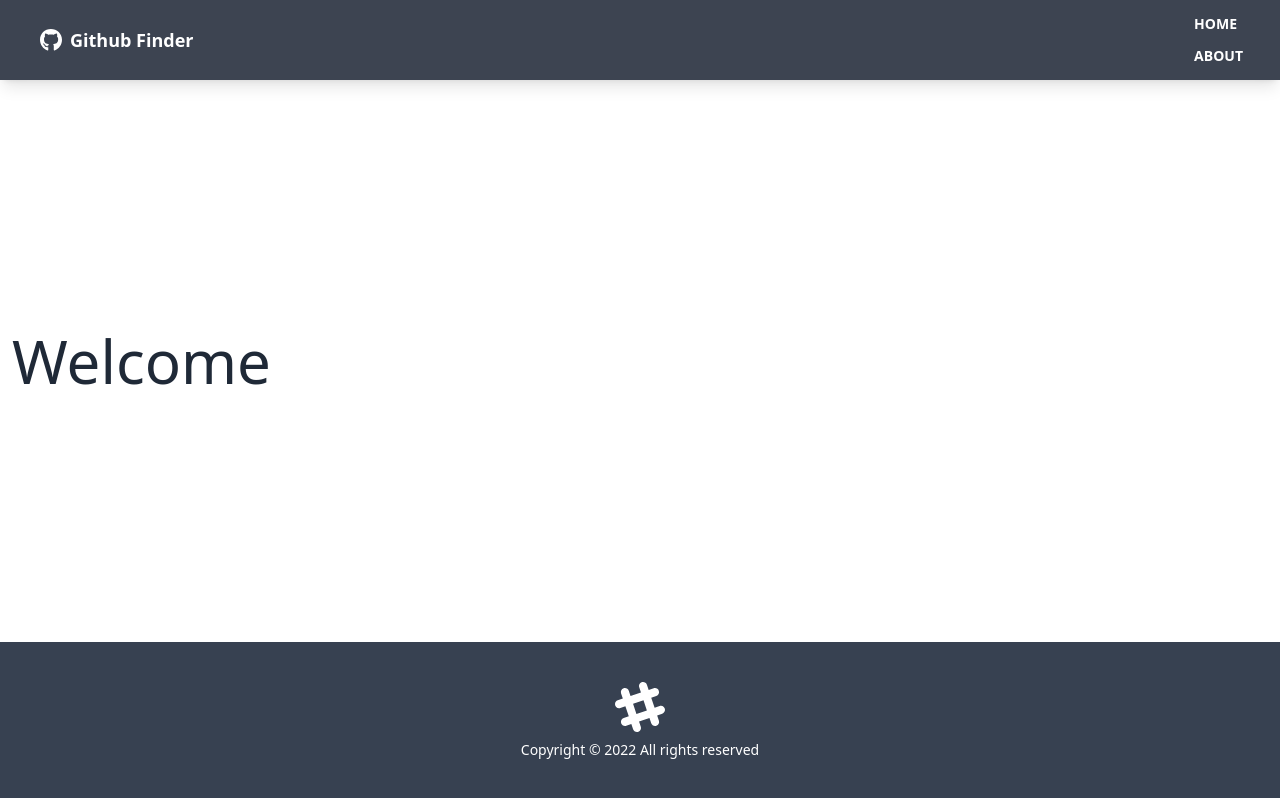
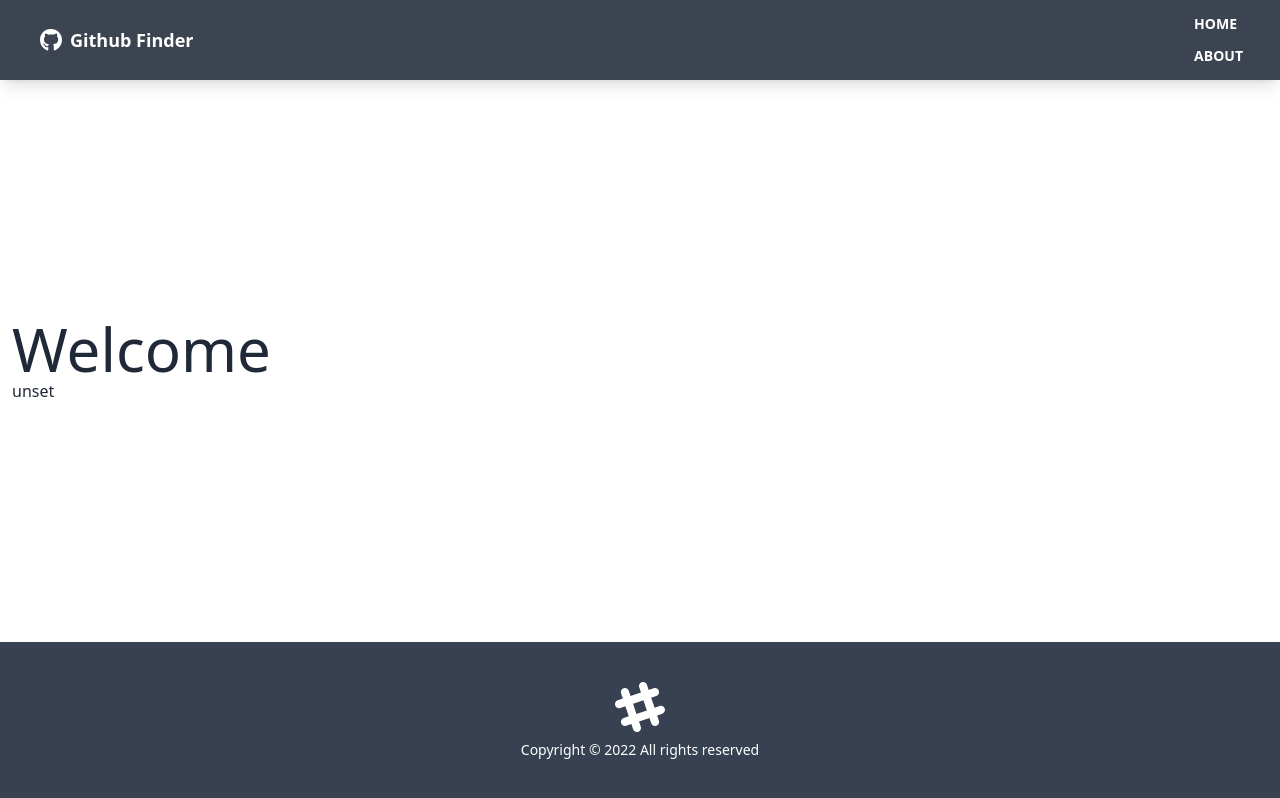
Before and after one commit to seanarch/github-finder, a React (Create React App) app: page / in a window 1280 px wide. Built offline with nearby package versions, Linux system fonts and the light colour scheme; no server answers.

Commit message:
Add .env

```diff
--- a/package.json
+++ b/package.json
@@ -7,6 +7,7 @@
     "@testing-library/react": "^13.3.0",
     "@testing-library/user-event": "^13.5.0",
     "daisyui": "^2.18.1",
+    "dotenv": "^16.0.1",
     "react": "^18.2.0",
     "react-dom": "^18.2.0",
     "react-icons": "^4.4.0",
--- a/src/pages/Home.jsx
+++ b/src/pages/Home.jsx
@@ -3,6 +3,7 @@ export default function Home() {
   return (
     <div>
         <h1 className="text-6xl">Welcome</h1>
+        {process.env.REACT_APP_GITHUB_TOKEN}
     </div>
   )
 }
```
Also changed, not shown: 2 other files (tests, documents, lock files or other folders).
